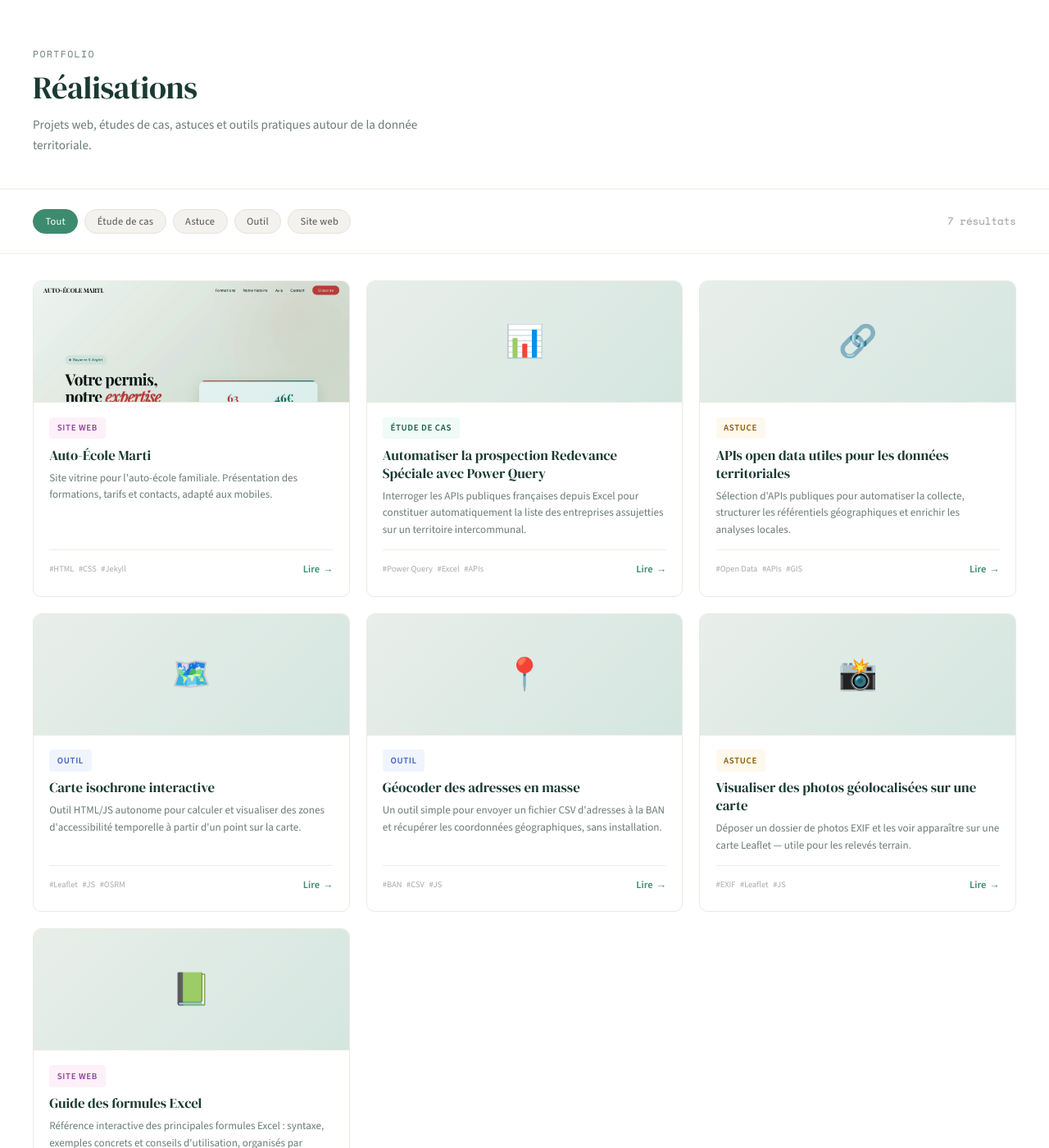
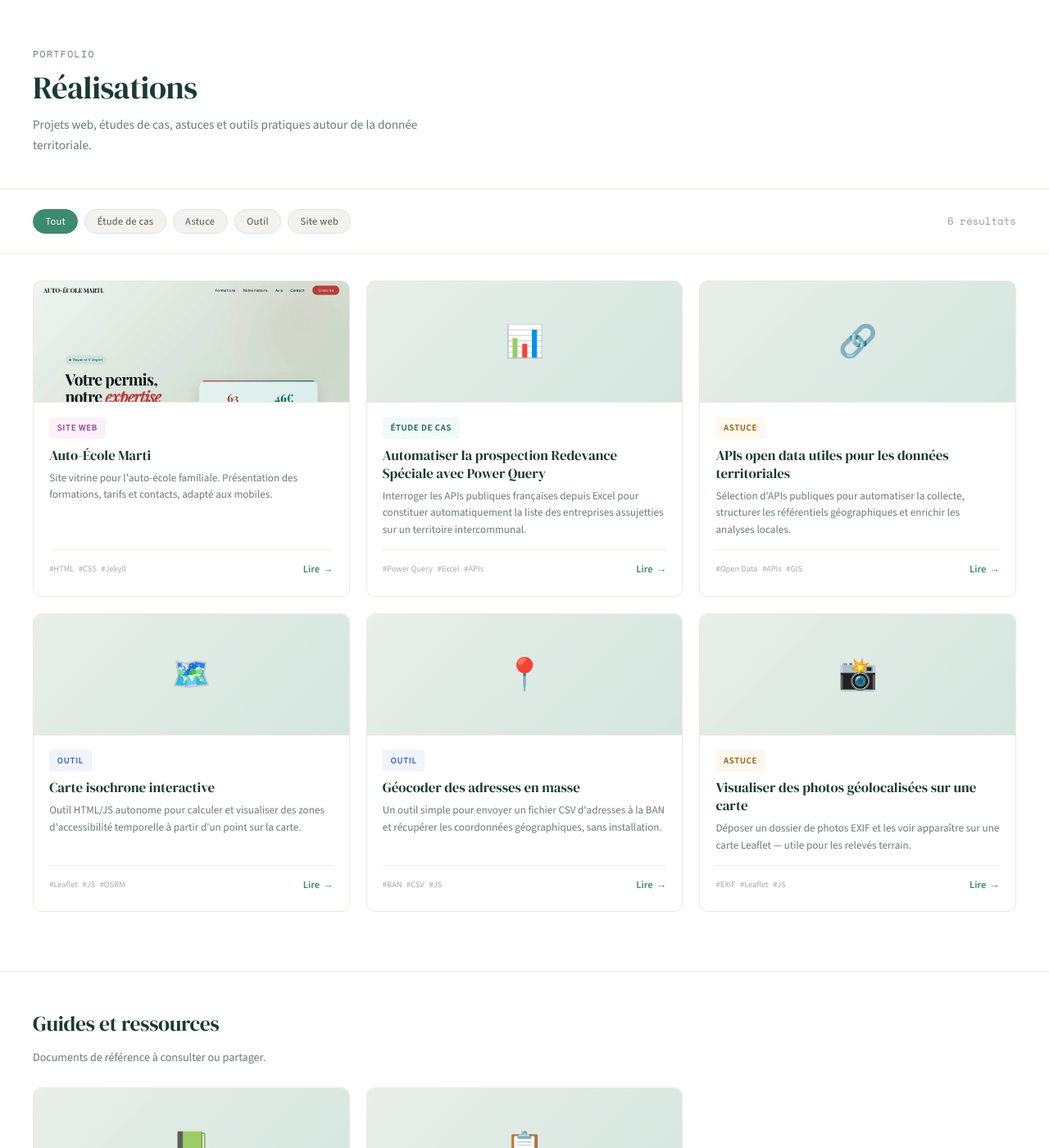
Before and after one commit to yvesmarti/yvesmarti.github.io, a Jekyll site: the page built from realisations/index.html, in a window 1280 px wide and 1400 px high. Shown: the whole window at 82% size. Built offline with Jekyll 4.4.1, drawn with Linux system fonts in a browser that asks for light colours; some of the changed text lies outside the part shown.

Commit message:
feat(realisations): add "Guides et ressources" subsection
- Add guide des marchés publics (id 8) in realisations.yml
- Change guide des formules Excel type from "site" to "guide"
- Filter guides out of the JS-rendered grid and render them via a
  dedicated Liquid section below the main grid
- Add .rl-guides-section styles + .rl-badge--guide (light/dark)

https://claude.ai/code/session_01Md1g49E3bWBcnJKxw4HMRp

```diff
--- a/assets/css/realisations.css
+++ b/assets/css/realisations.css
@@ -296,6 +296,59 @@
   font-family: 'Source Sans 3', sans-serif;
 }
 
+/* ── Section Guides et ressources ── */
+.rl-guides-section {
+  padding: 0 2.5rem 4rem;
+  border-top: 1.5px solid #ece9e3;
+  margin-top: .5rem;
+}
+
+.rl-guides-header {
+  padding: 2.5rem 0 1.5rem;
+}
+
+.rl-guides-title {
+  font-family: 'DM Serif Display', Georgia, serif;
+  font-size: 1.6rem;
+  font-weight: 400;
+  color: var(--color-primary);
+  margin-bottom: .35rem;
+  letter-spacing: -.01em;
+}
+
+.rl-guides-sub {
+  font-size: .88rem;
+  color: var(--color-muted);
+  font-family: 'Source Sans 3', sans-serif;
+}
+
+.rl-guides-grid {
+  display: grid;
+  grid-template-columns: repeat(3, 1fr);
+  gap: 1.25rem;
+}
+
+@media (max-width: 900px) {
+  .rl-guides-grid { grid-template-columns: repeat(2, 1fr); }
+}
+
+@media (max-width: 580px) {
+  .rl-guides-grid { grid-template-columns: 1fr; }
+  .rl-guides-section { padding: 0 1.25rem 3rem; }
+}
+
+/* Badge Guide */
+.rl-badge--guide { background: #f0f6ff; color: #2060b0; }
+
+/* Mode nuit — Section guides */
+[data-theme="dark"] .rl-guides-section {
+  border-top-color: #2a3d30;
+}
+
+[data-theme="dark"] .rl-guides-title { color: #d4e8dc; }
+[data-theme="dark"] .rl-guides-sub   { color: #8aaa9a; }
+[data-theme="dark"] .rl-badge--guide { background: #0f1828; color: #6090d8; }
+
 /* ── Nav : lien actif Réalisations ── */
 .nav--scrolled .nav-links a.rl-nav-active {
   color: #111;
--- a/realisations/index.html
+++ b/realisations/index.html
@@ -7,8 +7,11 @@ extra_js: /assets/js/realisations.js
 body_class: rl-page
 ---
 
+{% assign main_items = site.data.realisations | where_exp: "item", "item.type != 'guide'" %}
+{% assign guide_items = site.data.realisations | where: "type", "guide" %}
+
 <script>
-var RL_ITEMS = {{ site.data.realisations | jsonify }};
+var RL_ITEMS = {{ main_items | jsonify }};
 </script>
 
 <header class="rl-hero">
@@ -31,3 +34,38 @@ var RL_ITEMS = {{ site.data.realisations | jsonify }};
 <section class="rl-grid-section">
   <div class="rl-card-grid" id="rl-grid"></div>
 </section>
+
+<section class="rl-guides-section">
+  <div class="rl-guides-header">
+    <h2 class="rl-guides-title">Guides et ressources</h2>
+    <p class="rl-guides-sub">Documents de référence à consulter ou partager.</p>
+  </div>
+  <div class="rl-guides-grid">
+    {% for item in guide_items %}
+    <a class="rl-card rl-card--guide" href="{{ item.url }}">
+      <div class="rl-card-thumb">
+        {% if item.image %}
+        <img src="{{ item.image }}" alt="{{ item.title }}" loading="lazy">
+        {% else %}
+        <span class="rl-card-thumb-emoji">{{ item.emoji }}</span>
+        {% endif %}
+      </div>
+      <div class="rl-card-body">
+        <div class="rl-card-tags">
+          <span class="rl-badge rl-badge--guide">Guide</span>
+        </div>
+        <h2 class="rl-card-title">{{ item.title }}</h2>
+        <p class="rl-card-desc">{{ item.desc }}</p>
+        <div class="rl-card-footer">
+          <div class="rl-card-meta-tags">
+            {% for tag in item.tags %}
+            <span class="rl-card-meta-tag">{{ tag }}</span>
+            {% endfor %}
+          </div>
+          <span class="rl-card-link">Consulter <span class="rl-card-arrow">→</span></span>
+        </div>
+      </div>
+    </a>
+    {% endfor %}
+  </div>
+</section>
```
Also changed, not shown: _data/realisations.yml (+9 -1 lines).
